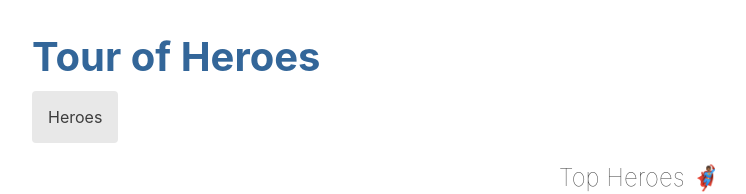
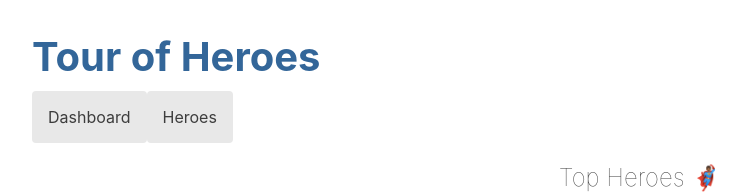
Before and after one commit to manavm1990/Tour-of-Heroes, an Angular app: page /dashboard in a window 1280 px wide. Shown: the top 194 px of the page, without its empty margins (0-746 px from the left). Built offline with nearby package versions, Linux system fonts and the light colour scheme; no server answers; what angular-in-memory-web-api would draw is missing.

Commit message:
Add nav link for dashboard

```diff
--- a/src/app/app.component.html
+++ b/src/app/app.component.html
@@ -1,4 +1,7 @@
 <h1>{{ title }}</h1>
-<nav><a routerLink="/heroes">Heroes</a></nav>
+<nav>
+  <a routerLink="/dashboard">Dashboard</a>
+  <a routerLink="/heroes">Heroes</a>
+</nav>
 <router-outlet></router-outlet>
 <app-messages></app-messages>
```
